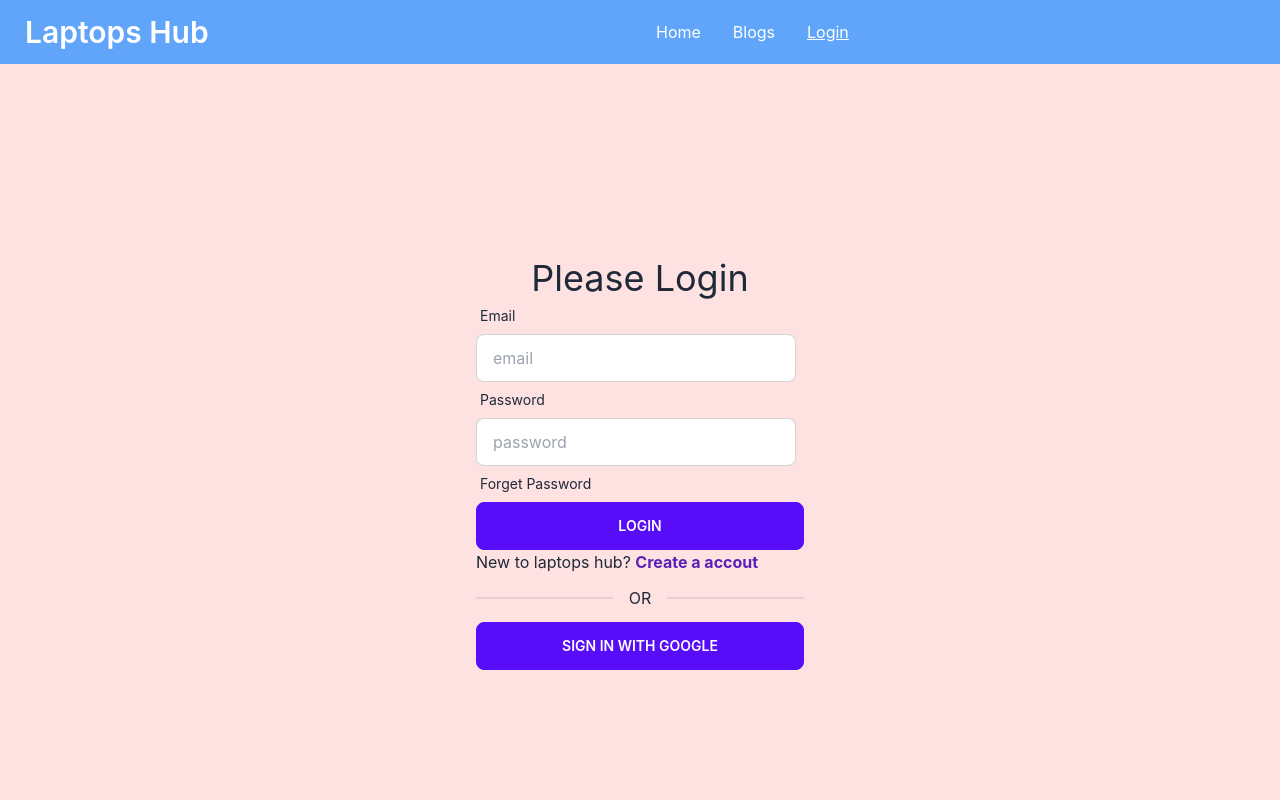
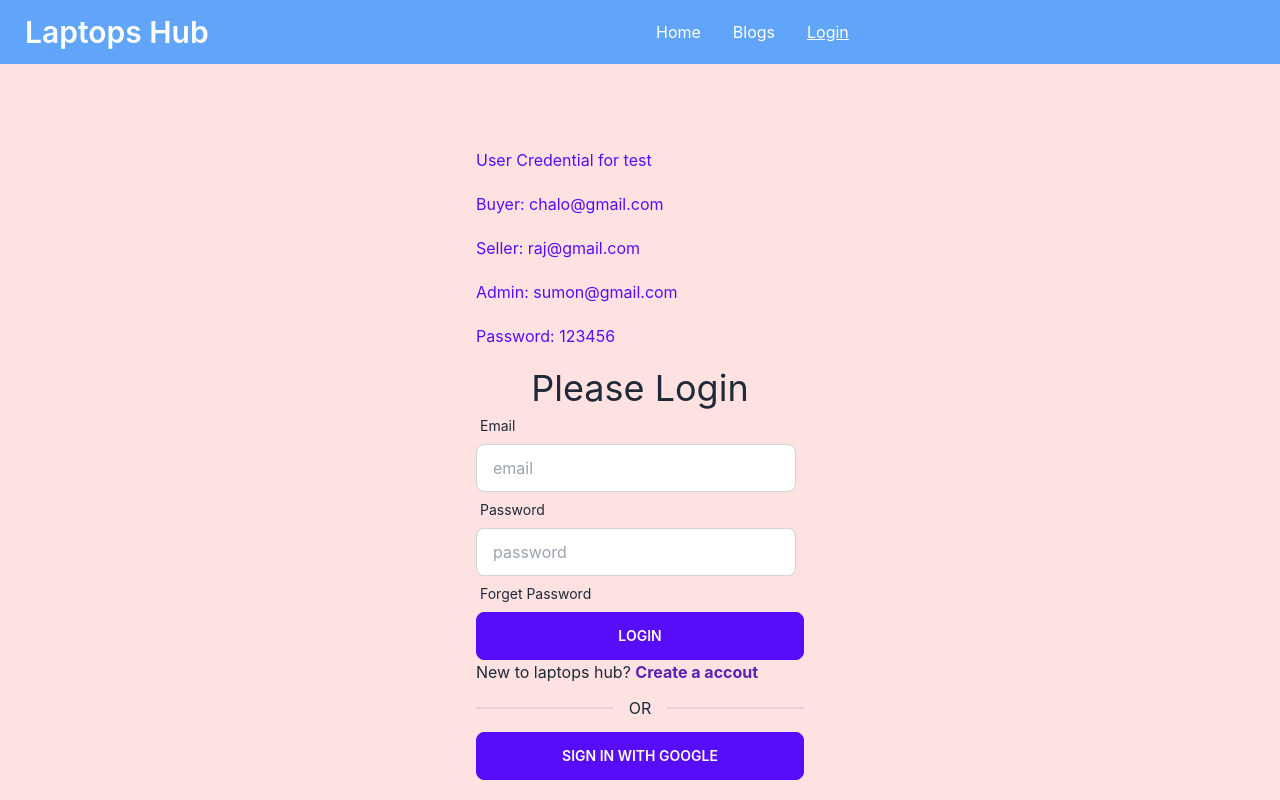
Before and after one commit to dev-nayandas/laptops_hub_client, a React (Create React App) app: page /login in a window 1280 px wide. Shown: the top 800 px of the page. Built offline with nearby package versions, Linux system fonts and the light colour scheme; no server answers.

Commit message:
user credential provide on login page

```diff
--- a/src/Pages/Home/AdvertisedItems/AdvertisedItem.js
+++ b/src/Pages/Home/AdvertisedItems/AdvertisedItem.js
@@ -3,7 +3,7 @@ import React from 'react';
 const AdvertisedItem = ({item}) => {
     const {model,img,location, resalePrice,orginalPrice,condition, usedTime, sellerName, price,MobileNumber} = item;
     return (
-        <div className="card w-96 bg-base-100 shadow-xl border-4 border-indigo-200 border-t-indigo-500">
+        <div className="card w-96 bg-red-100 shadow-xl border-4 border-indigo-200 border-t-indigo-500 mb-5">
         <figure className="px-10 pt-10">
           <img style={{height:'300px'}} src={img} alt="Shoes" className="rounded-xl" />
         </figure>
--- a/src/Pages/Login/Login.js
+++ b/src/Pages/Login/Login.js
@@ -49,7 +49,13 @@ const Login = () => {
     return (
         <div className='h-[800px]  flex justify-center items-center bg-red-100'>
             <div className='w-96 p-7'>
+            <h3 className='mb-5 text-primary'>User Credential for test </h3>
+            <h3 className='mb-5 text-primary'>Buyer: chalo@gmail.com </h3>
+            <h3 className='mb-5 text-primary'>Seller: raj@gmail.com </h3>
+            <h3 className='mb-5 text-primary'>Admin: sumon@gmail.com </h3>
+            <h3 className='mb-5 text-primary'>Password: 123456 </h3>
                 <h2 className='text-4xl text-center'>Please Login</h2>
+
                 <form onSubmit={handleSubmit(handleLogin)}>
         <div className="form-control w-full max-w-xs">
             <label className="label">
```
